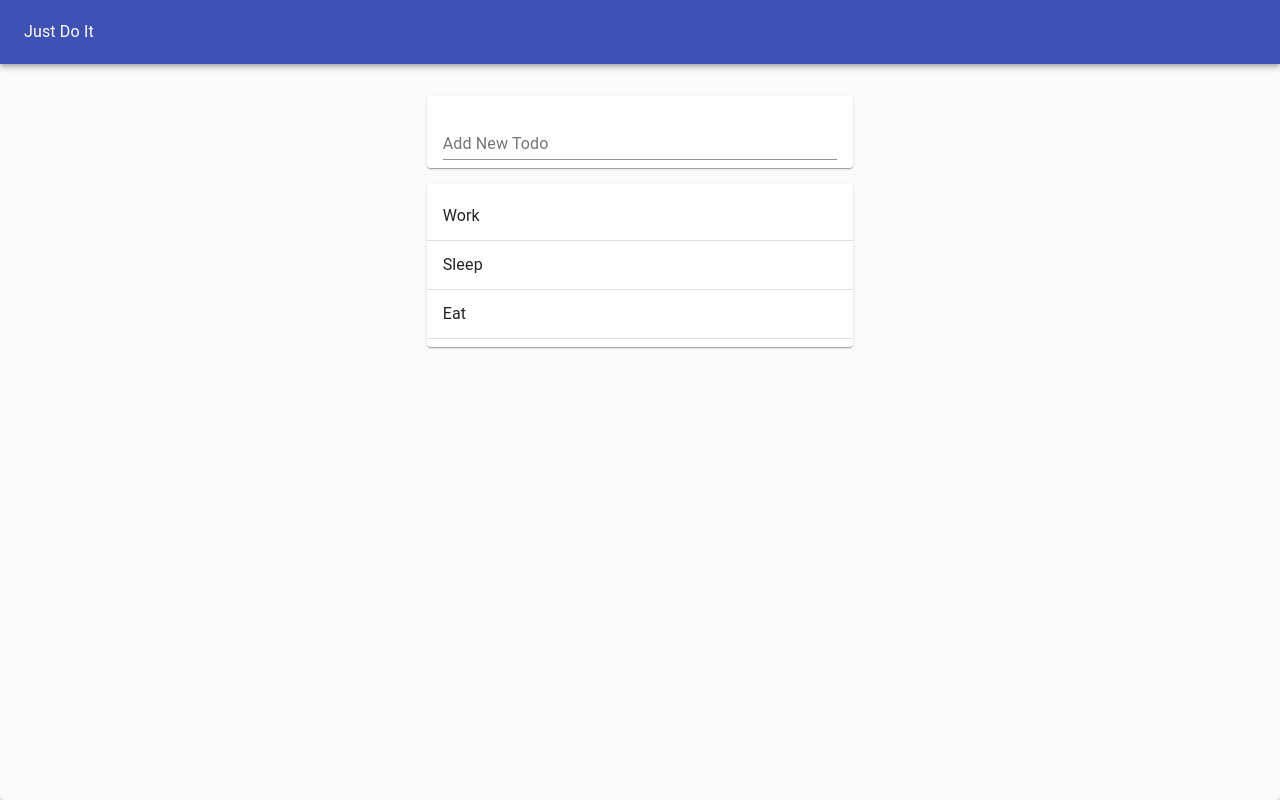
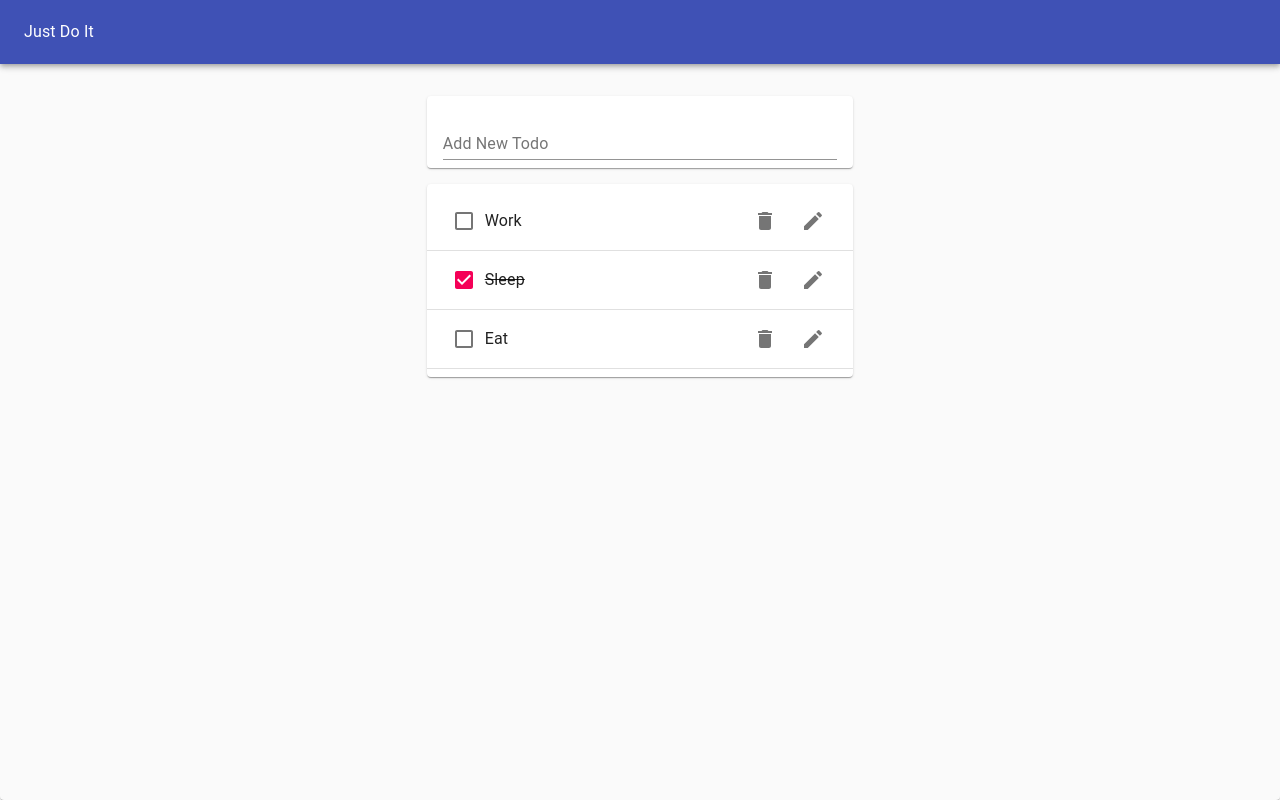
Before and after one commit to jainharsh21/Just-Do-It, a React (Create React App) app: page / in a window 1280 px wide. Built offline with nearby package versions, Linux system fonts and the light colour scheme.

Commit message:
added checkbox,delete and edit buttons

```diff
--- a/src/Todo.js
+++ b/src/Todo.js
@@ -1,10 +1,31 @@
 import React from "react";
-import { ListItem, ListItemText } from "@material-ui/core";
+import {
+  ListItem,
+  ListItemText,
+  Checkbox,
+  ListItemSecondaryAction,
+  IconButton,
+} from "@material-ui/core";
+import DeleteIcon from "@material-ui/icons/Delete";
+import EditIcon from "@material-ui/icons/Edit";
 
 function Todo({ task, completed }) {
   return (
     <ListItem>
-      <ListItemText>{task}</ListItemText>
+      <Checkbox tabIndex={-1} checked={completed} />
+      <ListItemText
+        style={{ textDecoration: completed ? "line-through" : "none" }}
+      >
+        {task}
+      </ListItemText>
+      <ListItemSecondaryAction>
+        <IconButton aria-label="Delete">
+          <DeleteIcon />
+        </IconButton>
+        <IconButton aria-label="Edit">
+          <EditIcon />
+        </IconButton>
+      </ListItemSecondaryAction>
     </ListItem>
   );
 }
```
